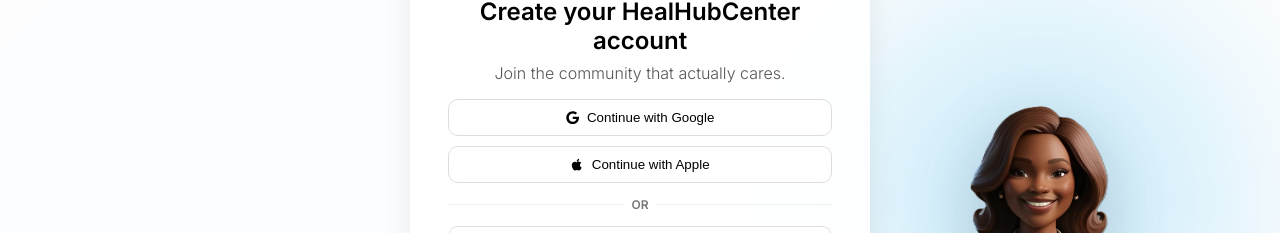
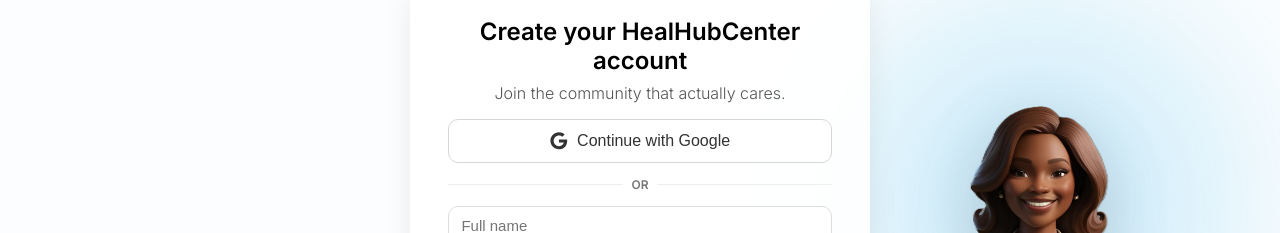
Before and after one commit to Funbi-prog/healhubcenter-final, a React (Vite) app: page /signup in a window 1280 px wide. Shown: the part 202-435 px from the top of the page. Built offline with nearby package versions, Linux system fonts and the light colour scheme; no server answers.

Commit message:
OAuth completed

```diff
--- a/package.json
+++ b/package.json
@@ -10,6 +10,7 @@
     "preview": "vite preview"
   },
   "dependencies": {
+    "@react-oauth/google": "^0.13.4",
     "@react-three/drei": "^10.7.6",
     "@react-three/fiber": "^9.4.0",
     "axios": "^1.13.5",
--- a/src/App.jsx
+++ b/src/App.jsx
@@ -1,6 +1,6 @@
 // src/App.jsx
 import React, { lazy, Suspense } from "react";
-import LandingIntro from "./LandingIntro.jsx";
+// import LandingIntro from "./LandingIntro.jsx";
 import Sections from "./Sections.jsx";
 import "./index.css";
 import Footer from "./Footer.jsx";
@@ -166,7 +166,7 @@
         </div>
 
         <div className="hero-office modern-office">
-          <LandingIntro />
+          {/* <LandingIntro /> */}
         </div>
       </section>
 
--- a/src/auth/LoginPage.jsx
+++ b/src/auth/LoginPage.jsx
@@ -2,8 +2,9 @@
 import React, { useState, useEffect } from "react";
 import { motion as Motion } from "framer-motion";
 import { useNavigate, Link, useLocation } from "react-router-dom";
-import { FaGoogle, FaApple, FaEnvelope } from "react-icons/fa";
-import { login } from "../services/authApi";
+import { FaGoogle, FaEnvelope } from "react-icons/fa";
+import { GoogleLogin } from "@react-oauth/google";
+import { login, googleLogin } from "../services/authApi";
 
 export default function LoginPage() {
   const navigate = useNavigate();
@@ -19,6 +20,32 @@
     window.addEventListener("resize", handleResize);
     return () => window.removeEventListener("resize", handleResize);
   }, []);
+
+  // Google Signup/Login
+  const handleGoogleAuth = async (credential) => {
+    try {
+      setError(null);
+      setIsSubmitting(true);
+      await googleLogin({ idToken: credential });
+      const fromPath = location.state?.from?.pathname;
+      const nextPath =
+        typeof fromPath === "string" && fromPath.startsWith("/")
+          ? fromPath
+          : "/dashboard";
+      navigate(nextPath, { replace: true });
+    } catch (err) {
+      const status = err?.response?.status;
+      if (status === 401) {
+        setError("Invalid Google account or account deactivated.");
+      } else if (status === 409) {
+        setError("This Google account is already linked to another user.");
+      } else {
+        setError("Google sign-in failed. Please try again.");
+      }
+    } finally {
+      setIsSubmitting(false);
+    }
+  };
 
   const handleEmailLogin = async (e) => {
     e.preventDefault();
@@ -117,12 +144,25 @@
         <p style={styles.subdomain}>healhubcenter.vercel.app</p>
 
         <div style={styles.buttons}>
-          <button style={styles.oauthBtn} disabled>
-            <FaGoogle style={styles.icon} /> Continue with Google
-          </button>
-          {/* <button style={styles.oauthBtn} disabled>
-            <FaApple style={styles.icon} /> Continue with Apple
-          </button> */}
+          <div style={styles.googleOverlayWrapper}>
+            <button
+              style={styles.oauthBtn}
+              type="button"
+              disabled={isSubmitting}
+            >
+              <FaGoogle style={styles.icon} /> Continue with Google
+            </button>
+            <div style={styles.googleOverlay}>
+              <GoogleLogin
+                onSuccess={(res) => handleGoogleAuth(res.credential)}
+                onError={() =>
+                  setError("Google sign-in failed. Please try again.")
+                }
+                width="420"
+                size="large"
+              />
+            </div>
+          </div>
         </div>
 
         <div style={styles.divider}>
@@ -280,6 +320,16 @@
   brandText: { color: "#39388B" },
   subdomain: { fontSize: "0.9rem", color: "#666", marginBottom: "1.2rem" },
   buttons: { display: "flex", flexDirection: "column", gap: "0.75rem" },
+  googleOverlayWrapper: { position: "relative" },
+  googleOverlay: {
+    position: "absolute",
+    top: 0,
+    left: 0,
+    right: 0,
+    bottom: 0,
+    opacity: 0.001,
+    overflow: "hidden",
+  },
   oauthBtn: {
     display: "flex",
     alignItems: "center",
@@ -293,6 +343,7 @@
     fontSize: "1rem",
     fontWeight: 500,
     color: "#333",
+    width: "100%",
   },
   icon: { fontSize: "1.1rem" },
   divider: {
--- a/src/auth/SignupPage.jsx
+++ b/src/auth/SignupPage.jsx
@@ -2,8 +2,9 @@
 import React, { useState, useEffect } from "react";
 import { Link, useNavigate } from "react-router-dom";
 import { motion as Motion } from "framer-motion";
-import { FaGoogle, FaApple } from "react-icons/fa";
-import { register } from "../services/authApi";
+import { FaGoogle } from "react-icons/fa";
+import { GoogleLogin } from "@react-oauth/google";
+import { register, googleLogin } from "../services/authApi";
 
 export default function SignupPage() {
   const navigate = useNavigate();
@@ -19,6 +20,27 @@
     window.addEventListener("resize", handleResize);
     return () => window.removeEventListener("resize", handleResize);
   }, []);
+
+  // Google Signup/Login
+  const handleGoogleAuth = async (credential) => {
+    try {
+      setError(null);
+      setIsSubmitting(true);
+      await googleLogin({ idToken: credential });
+      navigate("/dashboard");
+    } catch (err) {
+      const status = err?.response?.status;
+      if (status === 401) {
+        setError("Invalid Google account or account deactivated.");
+      } else if (status === 409) {
+        setError("This Google account is already linked to another user.");
+      } else {
+        setError("Google sign-in failed. Please try again.");
+      }
+    } finally {
+      setIsSubmitting(false);
+    }
+  };
 
   const submit = async (e) => {
     e.preventDefault();
@@ -89,13 +111,24 @@
           <h1 style={styles.title}>Create your HealHubCenter account</h1>
           <p style={styles.blurb}>Join the community that actually cares.</p>
 
-          <div style={{ display: "flex", flexDirection: "column", gap: 10 }}>
-            <button style={styles.oauthBtn}>
-              <FaGoogle /> Continue with Google
+          <div style={styles.googleOverlayWrapper}>
+            <button
+              style={styles.oauthBtn}
+              type="button"
+              disabled={isSubmitting}
+            >
+              <FaGoogle style={styles.icon} /> Continue with Google
             </button>
-            <button style={styles.oauthBtn}>
-              <FaApple /> Continue with Apple
-            </button>
+            <div style={styles.googleOverlay}>
+              <GoogleLogin
+                onSuccess={(res) => handleGoogleAuth(res.credential)}
+                onError={() =>
+                  setError("Google sign-in failed. Please try again.")
+                }
+                width="460"
+                size="large"
+              />
+            </div>
           </div>
 
           <div style={styles.divider}>
@@ -295,18 +328,32 @@
   },
   title: { margin: 0, fontSize: 24, fontWeight: 700 },
   blurb: { marginTop: 8, color: "#555" },
+  googleOverlayWrapper: { position: "relative" },
+  googleOverlay: {
+    position: "absolute",
+    top: 0,
+    left: 0,
+    right: 0,
+    bottom: 0,
+    opacity: 0.001,
+    overflow: "hidden",
+  },
   oauthBtn: {
     display: "flex",
     alignItems: "center",
     justifyContent: "center",
-    gap: 8,
-    border: "1px solid #ddd",
+    gap: "0.6rem",
+    background: "#fff",
+    border: "1px solid #d7d7d7",
+    padding: "0.75rem 1rem",
     borderRadius: 10,
-    padding: "10px 12px",
-    background: "#fff",
     cursor: "pointer",
+    fontSize: "1rem",
     fontWeight: 500,
+    color: "#333",
+    width: "100%",
   },
+  icon: { fontSize: "1.1rem" },
   divider: { display: "flex", alignItems: "center", gap: 8, margin: "14px 0" },
   line: { flex: 1, height: 1, background: "#eee" },
   or: { fontSize: 12, color: "#777", fontWeight: 700 },
--- a/src/main.jsx
+++ b/src/main.jsx
@@ -1,5 +1,6 @@
 import React from "react";
 import ReactDOM from "react-dom/client";
+import { GoogleOAuthProvider } from "@react-oauth/google";
 import App from "./App.jsx";
 import "./index.css";
 
@@ -8,7 +9,9 @@
 if (root) {
   ReactDOM.createRoot(root).render(
     <React.StrictMode>
-      <App />
+      <GoogleOAuthProvider clientId={import.meta.env.VITE_GOOGLE_CLIENT_ID}>
+        <App />
+      </GoogleOAuthProvider>
     </React.StrictMode>
   );
 } else {
--- a/src/services/authApi.js
+++ b/src/services/authApi.js
@@ -44,6 +44,20 @@
   return { token, refreshToken, user, raw: response.data };
 }
 
+export async function googleLogin({ idToken }) {
+  const response = await customFetch.post("/auth/google-login", { idToken });
+
+  const { token, refreshToken, user } = normalizeAuthData(response.data);
+  if (!token || !refreshToken)
+    throw new Error("Missing token(s) in auth response");
+
+  storeToken(token);
+  storeRefreshToken(refreshToken);
+  storeUser(user);
+
+  return { token, refreshToken, user, raw: response.data };
+}
+
 export async function logout() {
   customFetch.post("/auth/logout").catch(() => {});
 
--- a/src/utils/customFetch.js
+++ b/src/utils/customFetch.js
@@ -25,6 +25,7 @@
     value.includes("/auth/login") ||
     value.includes("/auth/signup") ||
     value.includes("/auth/register") ||
+    value.includes("/auth/google-login") ||
     value.includes("/auth/refresh") ||
     value.includes("auth/refresh")
   );
```
Also changed, not shown: 2 other files (tests, documents, lock files or other folders).
